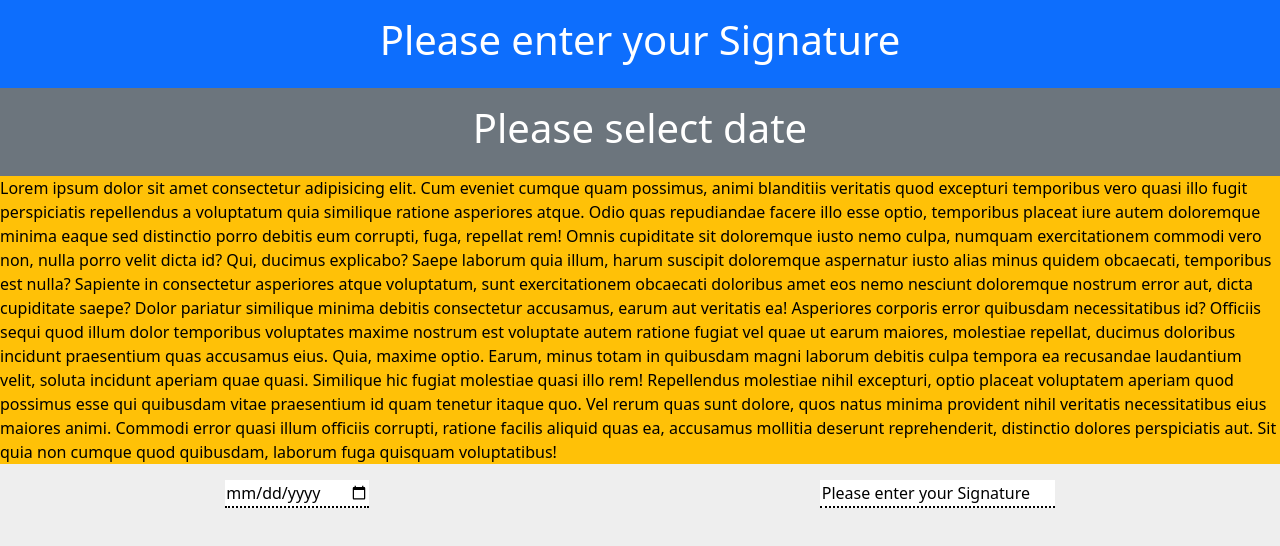
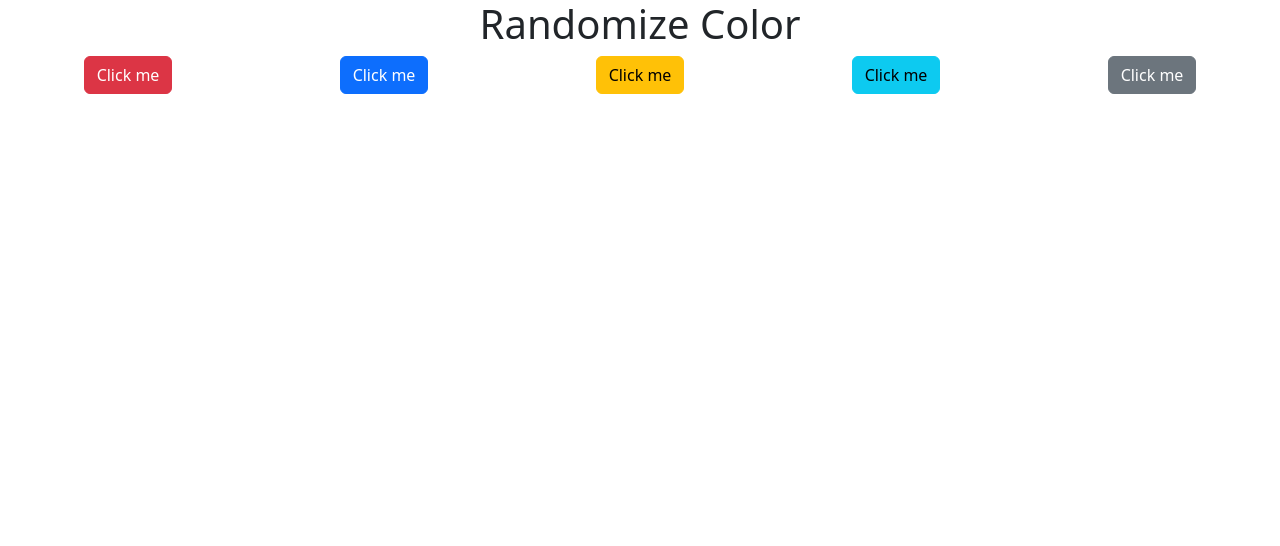
Before and after one commit to ljupchobozhinovski/react-exercises, a React (Create React App) app in the folder project-sandbox/: page / in a window 1280 px wide. Shown: the top 546 px of the page. Built offline with nearby package versions, Linux system fonts and the light colour scheme.

Commit message:
add randomize colors exercise

```diff
--- a/project-sandbox/src/App.js
+++ b/project-sandbox/src/App.js
@@ -1,10 +1,13 @@
 import "./App.css";
-import EsignatureApp from "./projects/01-e-signature-app/EsignatureApp";
+import RandomizeColors from "./projects/02-randomize-colors/RandomizeColors";
+// import EsignatureApp from "./projects/01-e-signature-app/EsignatureApp";
 
 function App() {
   return (
     <div className="App">
-      <EsignatureApp />
+      {/* <EsignatureApp /> */}
+
+      <RandomizeColors />
     </div>
   );
 }
--- /dev/null
+++ b/project-sandbox/src/projects/02-randomize-colors/RandomizeColors.jsx
@@ -0,0 +1,47 @@
+import React from "react";
+import Title from "../Components/Title";
+
+const RandomizeColors = () => {
+  const handleClick = (event) => {
+    let body = document.querySelector("body");
+    body.style.background = getRandomColor();
+    event.target.style.backgroundColor = getRandomColor();
+  };
+
+  const getRandomColor = () => {
+    let letters = "0123456789ABCDEF";
+    let color = "#";
+
+    for (let i = 0; i < 6; i++) {
+      color += letters[Math.floor(Math.random() * 16)];
+    }
+    return color;
+  };
+
+  return (
+    <>
+      <div>
+        <Title text={"Randomize Color"} classes={"m-4 p-5"} />
+      </div>
+      <div className="d-flex justify-content-around">
+        <button className="btn btn-danger" onClick={handleClick}>
+          Click me
+        </button>
+        <button className="btn btn-primary" onClick={handleClick}>
+          Click me
+        </button>
+        <button className="btn btn-warning" onClick={handleClick}>
+          Click me
+        </button>
+        <button className="btn btn-info" onClick={handleClick}>
+          Click me
+        </button>
+        <button className="btn btn-secondary" onClick={handleClick}>
+          Click me
+        </button>
+      </div>
+    </>
+  );
+};
+
+export default RandomizeColors;
--- a/project-sandbox/src/projects/Components/Title.jsx
+++ b/project-sandbox/src/projects/Components/Title.jsx
@@ -1,9 +1,11 @@
-import React from 'react'
+import React from "react";
 
-const Title = ({text}) => {
+const Title = ({ classes, text }) => {
   return (
-    <h1 className='text-center'>{!text? "Title" : text}</h1>
-  )
-}
+    <h1 className={!classes ? "h1 text-danger" : classes && "h1 text-center"}>
+      {!text ? "Title" : text}
+    </h1>
+  );
+};
 
-export default Title
+export default Title;
```
